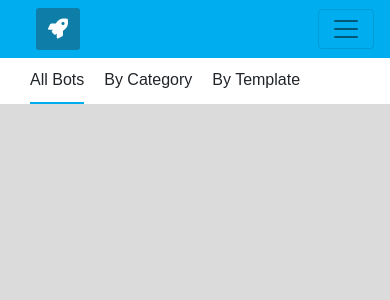
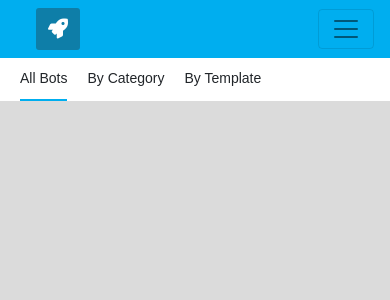
Before and after one commit to victoriaagb/chatbot-portal-ui, an Angular app: page /bot-dashboard in a window 390 px wide. Shown: the top 300 px of the page. Built offline with nearby package versions, Linux system fonts and the light colour scheme.

Commit message:
added media queries for the menu list

```diff
--- a/src/app/shared/menu/menu.component.scss
+++ b/src/app/shared/menu/menu.component.scss
@@ -1,23 +1,49 @@
-
 ul {
     list-style-type: none;
     margin: 0;
     padding: 0px 20px;
     overflow: hidden;
-    background-color:white;
-}
+    background-color: white;
+    li {
+        &:first-child {
+            margin-left: 0px !important;
+        }
+        &:last-child {
+            margin-right: 0px !important;
+        }
+        float: left;
+        margin: 0px 10px;
+        padding: 10px 0px;
+        cursor: pointer;
+        font-size: 14px !important;
+        &.publish-button {
+            padding-left: 1em;
+            border-bottom: none;
+        }
+        &.selected {
+            border-bottom: 2px solid #00aeef;
+        }
+    }
 
-li {
-    float: left;
-    margin : 0px 10px;
-    padding : 10px 0px;
-    cursor: pointer;
+    @media only screen and (min-width: 768px) {
+        li {
+            font-size: 16px !important;
+            &:first-child {
+                margin-left: 10px !important;
+            }
+            &:last-child {
+                margin-right: 10px !important;
+            }
+        }
+    }
 
-    &.publish-button {
-        padding-left : 1em;
-        border-bottom : none;
-    }
-    &.selected {
-        border-bottom : 2px solid #00aeef;
+    /* Updated to scroll horizontally when the screen size is very smal */
+    @media only screen and (max-width:360px) {
+        display: flex;
+        flex-wrap: nowrap;
+        overflow-x: auto;
+        li {
+            flex: 0 0 auto;
+        }
     }
 }
```
